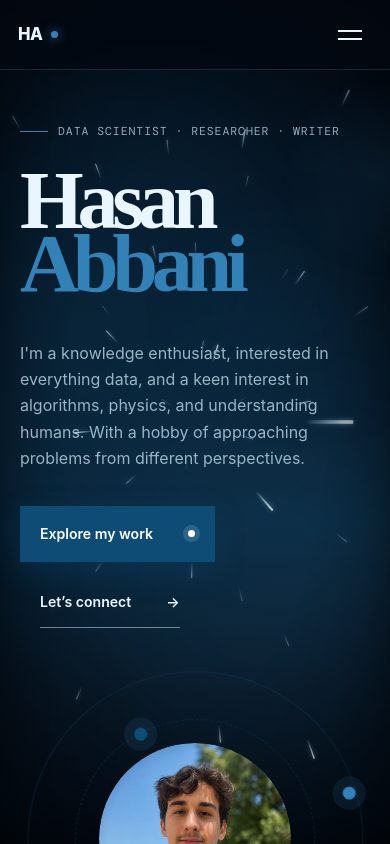
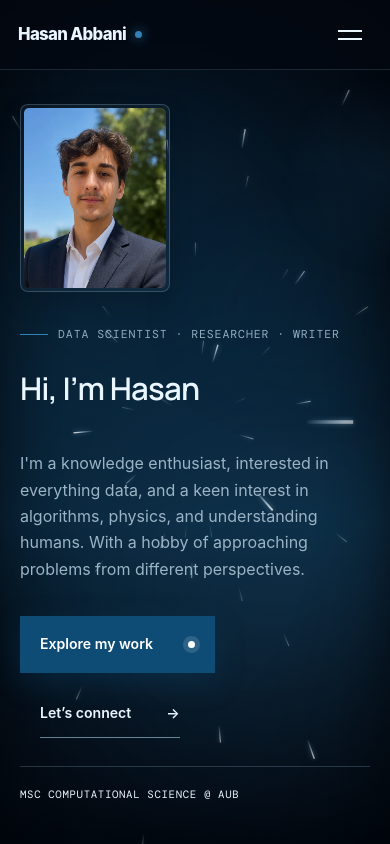
Before and after one commit to Hasan-Abbani/hasan-abbani-portfolio, a React (Vite) app: page / in a window 390 px wide. Shown: the top 844 px of the page. Built offline with nearby package versions, Linux system fonts and the light colour scheme; a web font is replaced by a local one.

Commit message:
Refine home mobile layout and about skills

```diff
--- a/src/components/Navbar.jsx
+++ b/src/components/Navbar.jsx
@@ -53,7 +53,7 @@ export default function Navbar({ activeSection }) {
     <header className="site-nav">
       <nav className="nav-shell" aria-label="Main navigation">
         <Link to="/" className="wordmark" aria-label="Hasan Abbani home">
-          <span>HA</span><i aria-hidden="true" />
+          <span>Hasan Abbani</span><i aria-hidden="true" />
         </Link>
         <button ref={menuButtonRef} className="menu-button" onClick={() => setOpen(!open)} aria-expanded={open} aria-controls="primary-navigation" aria-label={open ? "Close navigation" : "Open navigation"}>
           <span /><span />
--- a/src/sections/About.jsx
+++ b/src/sections/About.jsx
@@ -1,7 +1,7 @@
 const capabilities = [
-  ["01", "Data & analytics", "Python, R, SQL, Power BI, exploratory analysis, KPI reporting and visualization."],
-  ["02", "Machine learning", "Scikit-learn, PyTorch, supervised and unsupervised learning, model selection and evaluation."],
-  ["03", "Intelligent systems", "Transformers, attention, generative AI concepts, reinforcement learning and optimization."],
+  ["01", "Data & analytics", "Python, R, SQL, Pandas, NumPy, Matplotlib, exploratory analysis, feature engineering, KPI reporting, and data visualization."],
+  ["02", "Machine learning", "Scikit-learn and PyTorch for regression, classification, clustering, neural networks, model selection, and evaluation."],
+  ["03", "Algorithms & systems", "Optimization, algorithmic graph theory, reinforcement learning, Monte Carlo methods, external data integration, and reproducible pipelines."],
 ];
 
 export default function About() {
--- a/src/sections/Home.jsx
+++ b/src/sections/Home.jsx
@@ -7,8 +7,7 @@ export default function Home() {
         <div className="hero-copy">
           <p className="eyebrow"><span /> Data Scientist &middot; Researcher &middot; Writer</p>
           <h1 id="hero-title" className="interactive-name">
-            <span className="name-line name-first">Hasan</span>
-            <span className="name-line name-last">Abbani</span>
+            <span className="name-line name-first">Hi, I’m Hasan</span>
           </h1>
           <p className="hero-lede">
             I'm a knowledge enthusiast, interested in everything data, and a keen interest in algorithms, physics, and understanding humans. With a hobby of approaching problems from different perspectives.
--- a/src/styles/portfolio.css
+++ b/src/styles/portfolio.css
@@ -316,3 +316,74 @@ body .blog-index{color:#EAF6FF}body .blog-index-subtitle{color:#91ADC0}body .blo
 
 html,
 body { overflow-x: clip; }
+
+.hero h1 {
+  font-family: "Manrope", sans-serif;
+  font-size: clamp(2.6rem, 5.2vw, 5.2rem);
+  font-weight: 600;
+  line-height: 1.05;
+  letter-spacing: -.035em;
+}
+
+.hero h1 .name-line {
+  display: inline;
+}
+
+.hero h1 .name-last {
+  color: inherit;
+}
+
+/* Compact the home visual on phones so the portrait does not dominate the first screen. */
+@media (max-width: 620px) {
+  .hero {
+    min-height: auto;
+    padding-top: 104px;
+    padding-bottom: 28px;
+  }
+
+  .hero h1 {
+    font-size: clamp(1.75rem, 8vw, 2.45rem);
+    line-height: 1.08;
+    letter-spacing: -.025em;
+  }
+
+  .hero-grid > .hero-visual {
+    width: min(42vw, 150px);
+    height: auto;
+    aspect-ratio: 4 / 5;
+    order: -1;
+    justify-self: start;
+    margin: 0 0 4px;
+  }
+
+  .hero-grid > .hero-visual .orbit { display: none; }
+  .hero-grid > .hero-visual .orbit-photo {
+    position: relative;
+    inset: auto;
+    width: 100%;
+    height: 100%;
+    border-radius: 8px;
+    overflow: hidden;
+    border: 1px solid rgba(187, 225, 250, .22);
+    background: rgba(187, 225, 250, .04);
+    box-shadow: 0 10px 24px rgba(0, 0, 0, .16);
+    padding: 3px;
+    -webkit-mask-image: none;
+    mask-image: none;
+  }
+
+  .hero-grid > .hero-visual .orbit-photo img {
+    width: 100%;
+    height: 100%;
+    object-fit: cover;
+    object-position: center 35%;
+    border-radius: 5px;
+  }
+
+  .hero-visual > p { display: none; }
+  .hero-foot { margin-top: 28px; }
+}
+
+@media (max-width: 380px) {
+  .hero-grid > .hero-visual { width: 136px; }
+}
```
